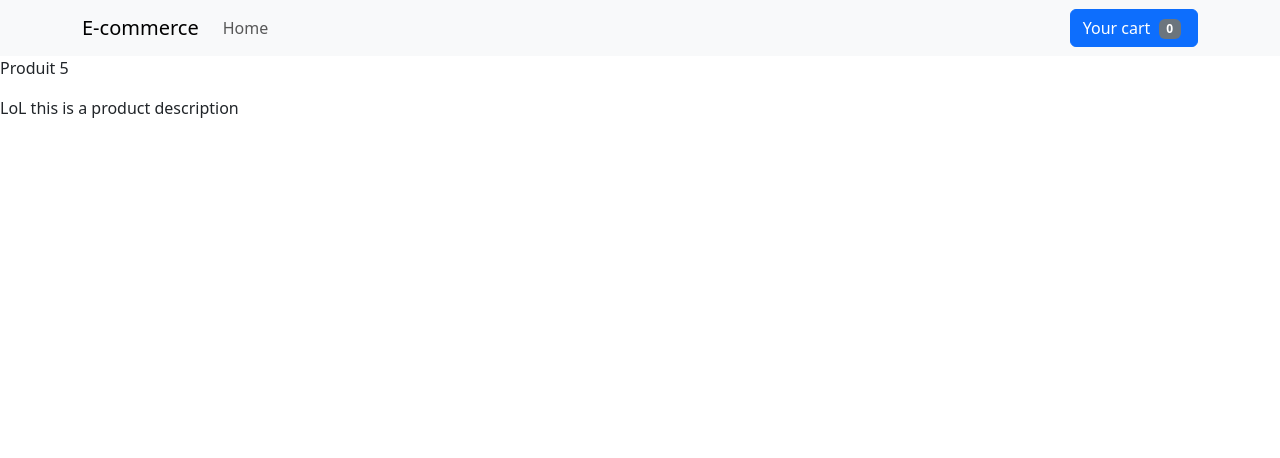
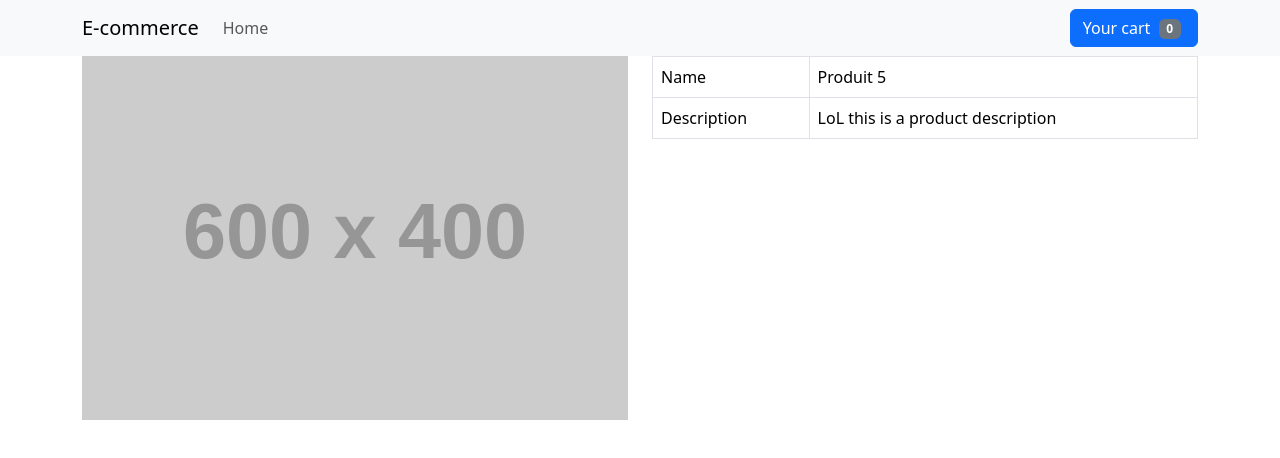
Before and after one commit to D14rn/angular-ecommerce, an Angular app: page /details/130bbd14efaccd547afec20f701 in a window 1280 px wide. Shown: the top 458 px of the page. Built offline with nearby package versions, Linux system fonts and the light colour scheme.

Commit message:
[Feat] Implement product details page

```diff
--- a/src/app/components/product-card/product-card.component.ts
+++ b/src/app/components/product-card/product-card.component.ts
@@ -1,17 +1,20 @@
 import { Component, Input } from '@angular/core';
 import { Product } from '../../models/product';
 import { ProductItemFormComponent } from '../product-item-form/product-item-form.component';
+import { RouterLink } from '@angular/router';
 
 @Component({
   selector: 'app-product-card',
   standalone: true,
-  imports: [ProductItemFormComponent],
+  imports: [ProductItemFormComponent, RouterLink],
   template: `
     <div class='card'>
+      <a class="nav-link" routerLink='/details/{{product.id}}'>
       <img class="card-img-top product-card-image" src={{product.mainImage}}/>
       <div class="card-body">
         <h5 class="card-title text-truncate">{{product.name}}</h5>
       </div>
+      </a>
       <app-product-item-form [product]=product/>
     </div>
   `,
--- /dev/null
+++ b/src/app/components/product-details/product-details.component.html
@@ -0,0 +1,21 @@
+@if (product) {
+    <div class="container">
+        <div class="row">
+            <div class=' col d-flex justify-content-center' style="min-width: 300px;">
+                <img [src]=product.mainImage style="object-fit: contain; max-width: 100%"/>
+            </div>
+            <div class="col">
+                <table class="table table-bordered table-hover table-responsive" style="min-width: 300px;">
+                    <tbody>
+                        <tr>
+                            <td>Name</td><td>{{product.name}}</td>
+                        </tr>
+                        <tr>
+                            <td>Description</td><td>{{product.description}}</td>
+                        </tr>
+                    </tbody>
+                </table>
+            </div>
+        </div>
+    </div>
+}
--- a/src/app/components/product-details/product-details.component.ts
+++ b/src/app/components/product-details/product-details.component.ts
@@ -7,11 +7,7 @@ import { Product } from '../../models/product';
   selector: 'app-product-details',
   standalone: true,
   imports: [],
-  // TODO: create a product card component
-  template: `
-    <p>{{product?.name}}</p>
-    <p>{{product?.description}}</p>
-  `,
+  templateUrl: './product-details.component.html',
   styleUrl: './product-details.component.css'
 })
 export class ProductDetailsComponent {
@@ -22,6 +18,6 @@ export class ProductDetailsComponent {
 
   constructor () {
     this.productId = this.route.snapshot.params["id"];
-    this.productService.getProductDetailsById(this.productId).then(product => this.product = product);
+    this.productService.getProductDetailsById(this.productId).then(product => {this.product = product});
   }
 }
--- a/src/app/components/product-list/product-list.component.ts
+++ b/src/app/components/product-list/product-list.component.ts
@@ -12,7 +12,6 @@ import { ProductCardComponent } from '../product-card/product-card.component';
   template: `
     <div class="row p-2 g-4 mx-auto mt-1 product-list">
       @for (product of productList; track product.id) {
-        <!-- <li><a routerLink='/details/{{product.id}}'>{{product.name}}</a></li> -->
         <div class="col-12 col-md-6">
           <app-product-card [product]=product/>
         </div>
```
